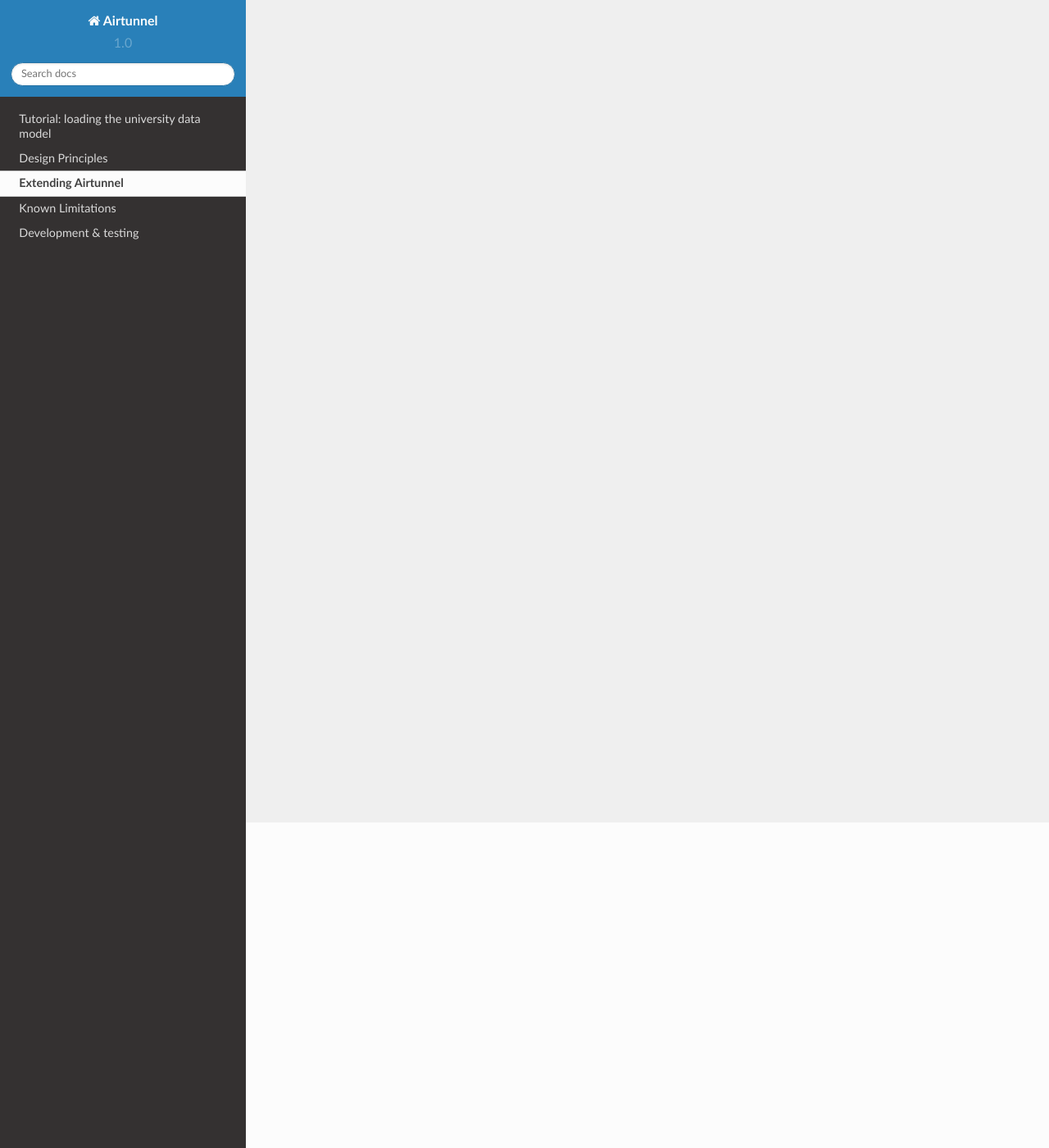
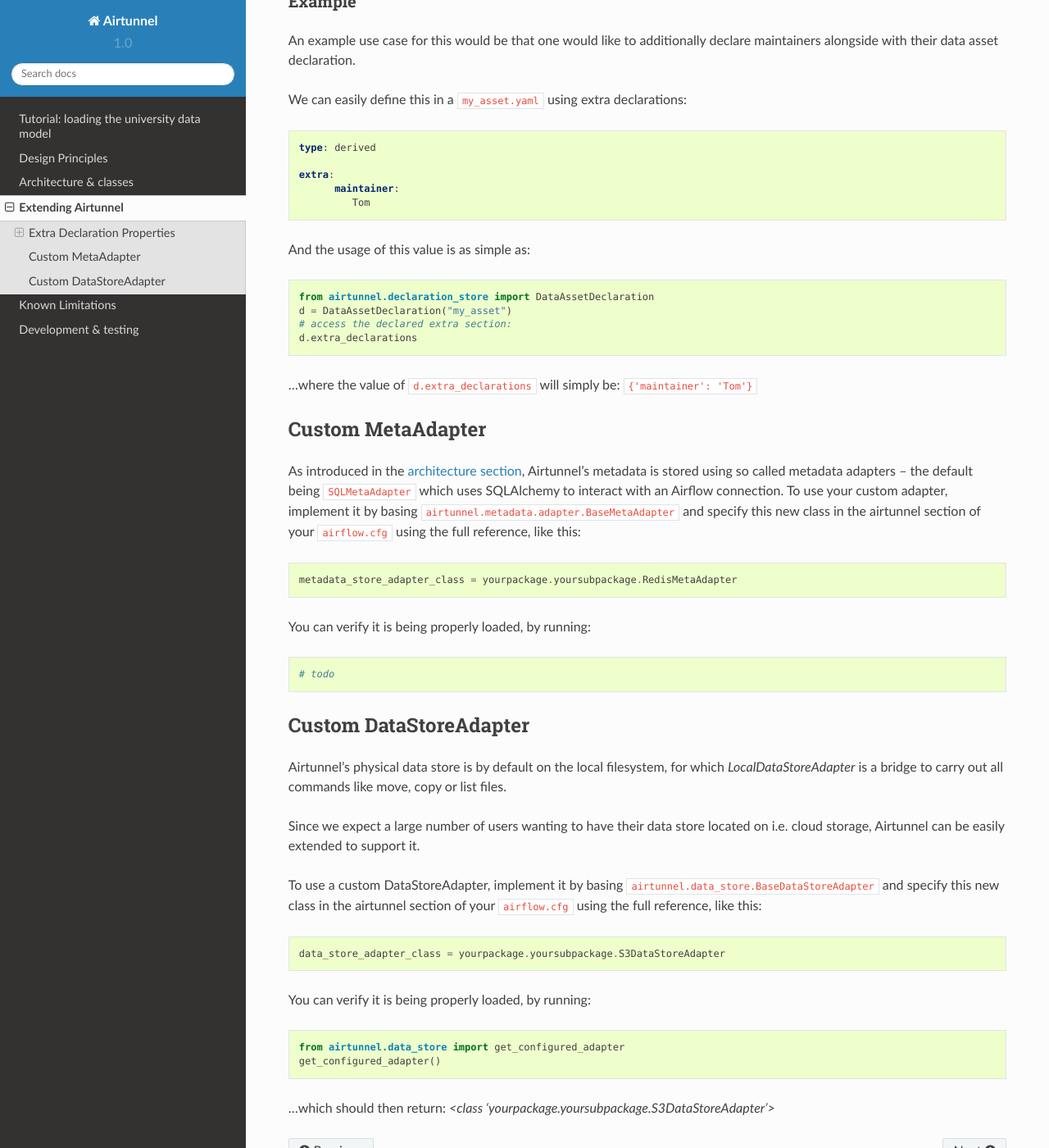
Before and after one commit to joerg-schneider/airtunnel, a Sphinx documentation site: the page built from docs/extending.rst, in a window 1280 px wide and 1400 px high, scrolled down 397 px. Shown: the whole window at 82% size. Built offline with Sphinx 7.4.7 and the Read the Docs theme 2.0.0, drawn with Linux system fonts in a browser that asks for light colours; some of the changed text lies outside the part shown.

Commit message:
docs: sections on extending, limitations

```diff
--- a/docs/extending.rst
+++ b/docs/extending.rst
@@ -1,2 +1,83 @@
 Extending Airtunnel
 ===================
+
+Airtunnel was built to be easily extendable. To give some inspiration of
+what can be done and how, this section shows some common use-cases.
+
+Extra Declaration Properties
+~~~~~~~~~~~~~~~~~~~~~~~~~~~~
+
+As noted, data asset declaration options are still a (too) small set of sensible defaults.
+
+To still enable the use of the declaration store for any properties you like, we created the
+(schemaless) ``extra`` section.
+
+Example
++++++++
+
+An example use case for this would be that one would like to additionally declare maintainers alongside
+with their data asset declaration.
+
+We can easily define this in a ``my_asset.yaml`` using extra declarations:
+
+.. code:: yaml
+
+   type: derived
+
+   extra:
+         maintainer:
+            Tom
+
+And the usage of this value is as simple as:
+
+.. code:: python
+
+    from airtunnel.declaration_store import DataAssetDeclaration
+    d = DataAssetDeclaration("my_asset")
+    # access the declared extra section:
+    d.extra_declarations
+
+…where the value of ``d.extra_declarations`` will simply be: ``{'maintainer': 'Tom'}``
+
+
+Custom MetaAdapter
+~~~~~~~~~~~~~~~~~~
+As introduced in the :doc:`architecture section <architecture>`, Airtunnel's metadata is stored using
+so called metadata adapters – the default being ``SQLMetaAdapter`` which uses SQLAlchemy to interact with an
+Airflow connection. To use your custom adapter, implement it by basing ``airtunnel.metadata.adapter.BaseMetaAdapter``
+and specify this new class in the airtunnel section of your ``airflow.cfg`` using the full reference, like this:
+
+.. code::
+
+    metadata_store_adapter_class = yourpackage.yoursubpackage.RedisMetaAdapter
+
+You can verify it is being properly loaded, by running:
+
+.. code:: python
+
+    # todo
+
+Custom DataStoreAdapter
+~~~~~~~~~~~~~~~~~~~~~~~
+Airtunnel's physical data store is by default on the local filesystem, for which `LocalDataStoreAdapter` is a bridge
+to carry out all commands like move, copy or list files.
+
+Since we expect a large number of users wanting to have their data store located on i.e. cloud storage, Airtunnel
+can be easily extended to support it.
+
+To use a custom DataStoreAdapter, implement it by basing ``airtunnel.data_store.BaseDataStoreAdapter`` and
+specify this new class in the airtunnel section of your ``airflow.cfg`` using the full reference, like this:
+
+.. code::
+
+    data_store_adapter_class = yourpackage.yoursubpackage.S3DataStoreAdapter
+
+You can verify it is being properly loaded, by running:
+
+.. code:: python
+
+    from airtunnel.data_store import get_configured_adapter
+    get_configured_adapter()
+
+
+…which should then return: *<class 'yourpackage.yoursubpackage.S3DataStoreAdapter'>*
--- a/docs/index.rst
+++ b/docs/index.rst
@@ -11,6 +11,7 @@
 
    tutorial
    design
+   architecture
    extending
    limitations
    development
--- a/docs/limitations.rst
+++ b/docs/limitations.rst
@@ -6,7 +6,7 @@
 -  interaction with a local physical data store has been built out using
    custom operators as a PoC and Airtunnel testing environment – in the
    near future, cloud storage providers should be supported. If you want
-   to build your own, see: `Extending Airtunnel <extending.html>`_
+   to build your own, see: :doc:`Extending Airtunnel <extending>`
 -  lineage collection for SQL is implemented fairly simplistic – it
    won't work well for queries with i.e. CTE at the top
 -  declaration properties for data assets are at a common, minimum level
```
Also changed, not shown: docs/architecture.rst (added, +105 -0 lines).
